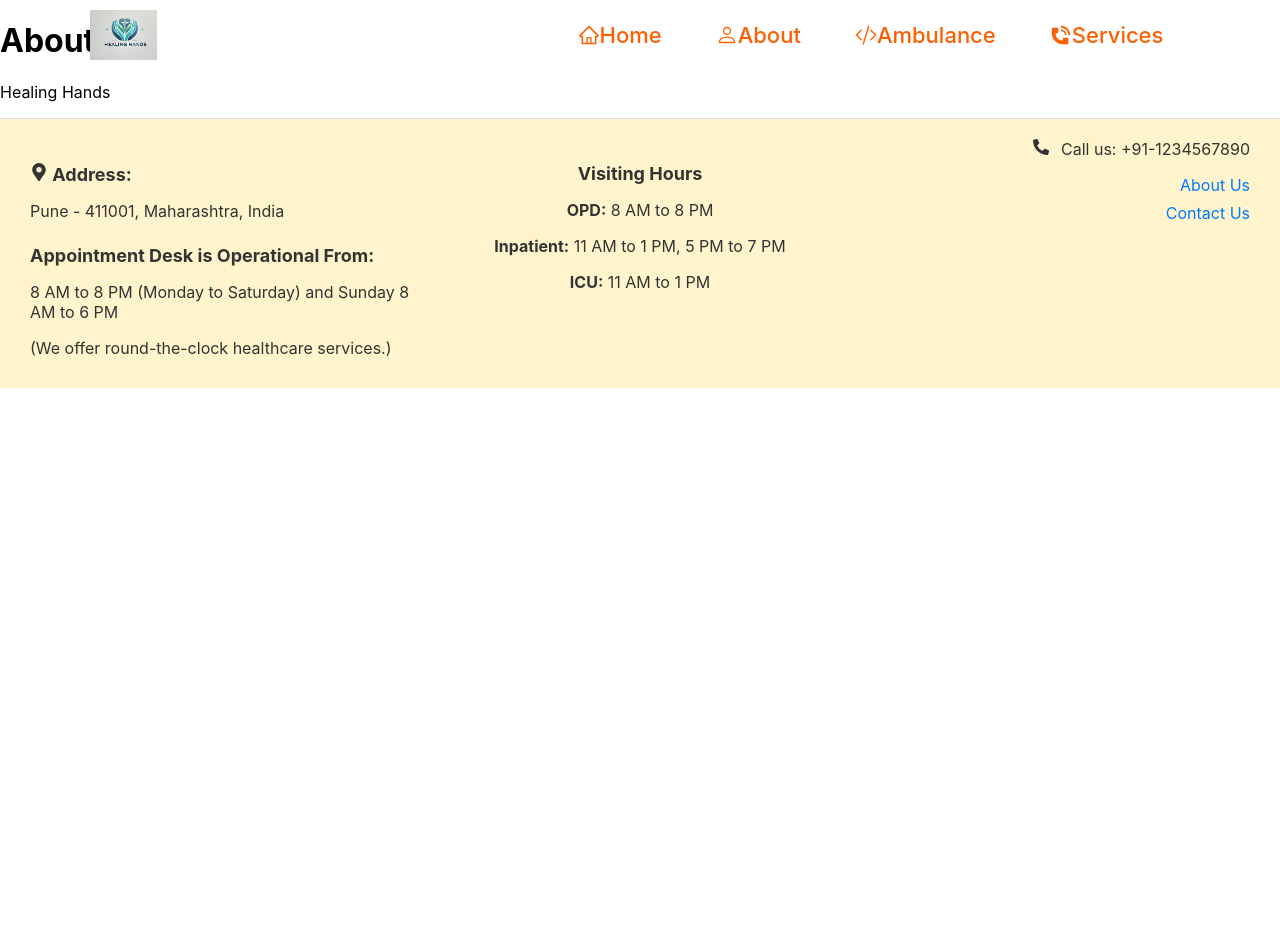
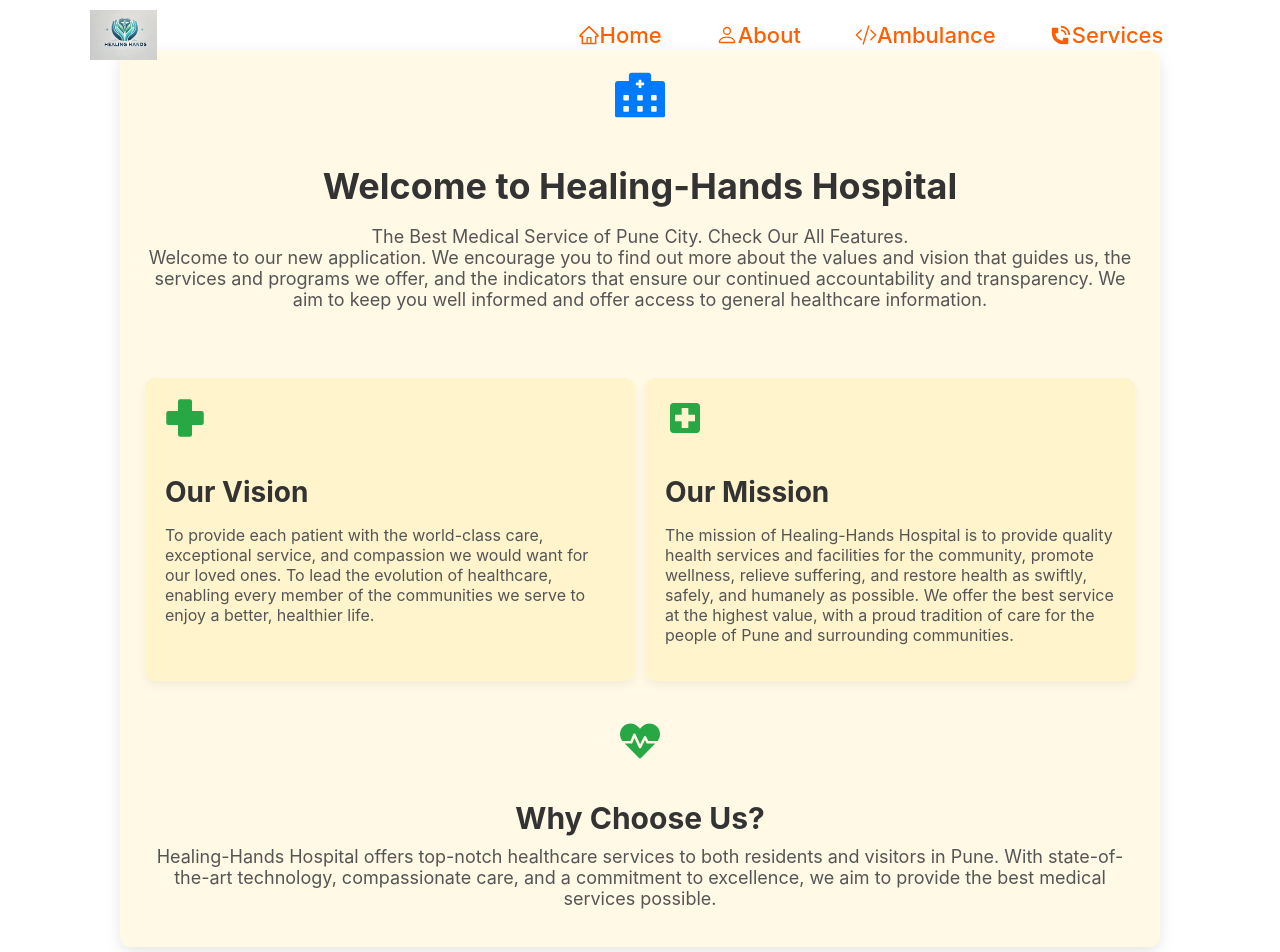
Before and after one commit to Prajp11/Prompt-Aid, a React (Create React App) app: page /about in a window 1280 px wide. Shown: the top 952 px of the page. Before the commit the page ends 800 px from the top, so only its background shows below. Built offline with nearby package versions, Linux system fonts and the light colour scheme.

Commit message:
Added About Us Page

```diff
--- a/src/App.css
+++ b/src/App.css
@@ -435,3 +435,87 @@
   color: #28a745;
   margin-top: 20px;
 }
+
+/* About Page Container */
+.about-container {
+  max-width: 1000px;
+  margin: 50px auto;
+  padding: 20px;
+  background-color: #fff9e6;  /* Light yellow background */
+  border-radius: 10px;
+  box-shadow: 0px 5px 15px rgba(0, 0, 0, 0.1);
+}
+
+/* About Header Section */
+.about-header {
+  text-align: center;
+  padding-bottom: 20px;
+}
+
+.hospital-icon {
+  font-size: 50px;
+  color: #007bff;  /* Primary color */
+  margin-bottom: 10px;
+}
+
+.about-header h1 {
+  font-size: 36px;
+  color: #333;
+  margin-bottom: 10px;
+}
+
+.about-intro {
+  font-size: 18px;
+  color: #555;
+}
+
+/* Vision and Mission Sections */
+.about-section {
+  display: flex;
+  justify-content: space-around;
+  margin-top: 30px;
+}
+
+.about-section div {
+  width: 45%;
+  background-color: #fff4cc;  /* Soft background */
+  padding: 20px;
+  border-radius: 10px;
+  box-shadow: 0px 5px 10px rgba(0, 0, 0, 0.05);
+}
+
+.about-section h2 {
+  font-size: 28px;
+  color: #333;
+  margin-bottom: 15px;
+}
+
+.about-section p {
+  font-size: 16px;
+  color: #555;
+}
+
+/* Icons for Vision and Mission */
+.icon {
+  font-size: 40px;
+  color: #28a745;
+  margin-bottom: 10px;
+}
+
+/* Why Choose Us Section */
+.about-values {
+  text-align: center;
+  margin-top: 40px;
+}
+
+.about-values h2 {
+  font-size: 30px;
+  color: #333;
+  margin-bottom: 10px;
+}
+
+.about-values p {
+  font-size: 18px;
+  color: #555;
+  margin-top: 10px;
+}
--- a/src/components/About.jsx
+++ b/src/components/About.jsx
@@ -1,10 +1,45 @@
 import React from "react";
+import { FaHospitalAlt, FaHeartbeat } from "react-icons/fa"; // Importing icons
+import { GiHealthNormal } from "react-icons/gi";
+import { MdLocalHospital } from "react-icons/md";
 
 const About = () => {
   return (
-    <div className="page">
-      <h1>About Us</h1>
-      <p>Healing Hands</p>
+    <div className="about-container">
+      <section className="about-header">
+        <FaHospitalAlt className="hospital-icon" />
+        <h1>Welcome to Healing-Hands Hospital</h1>
+        <p className="about-intro">
+          The Best Medical Service of Pune City. Check Our All Features.<br />
+          Welcome to our new application. We encourage you to find out more about the values and vision that guides us, the services and programs we offer, and the indicators that ensure our continued accountability and transparency. We aim to keep you well informed and offer access to general healthcare information.
+        </p>
+      </section>
+
+      <section className="about-section">
+        <div className="vision">
+          <GiHealthNormal className="icon" />
+          <h2>Our Vision</h2>
+          <p>
+            To provide each patient with the world-class care, exceptional service, and compassion we would want for our loved ones. To lead the evolution of healthcare, enabling every member of the communities we serve to enjoy a better, healthier life.
+          </p>
+        </div>
+
+        <div className="mission">
+          <MdLocalHospital className="icon" />
+          <h2>Our Mission</h2>
+          <p>
+            The mission of Healing-Hands Hospital is to provide quality health services and facilities for the community, promote wellness, relieve suffering, and restore health as swiftly, safely, and humanely as possible. We offer the best service at the highest value, with a proud tradition of care for the people of Pune and surrounding communities.
+          </p>
+        </div>
+      </section>
+
+      <section className="about-values">
+        <FaHeartbeat className="icon" />
+        <h2>Why Choose Us?</h2>
+        <p>
+          Healing-Hands Hospital offers top-notch healthcare services to both residents and visitors in Pune. With state-of-the-art technology, compassionate care, and a commitment to excellence, we aim to provide the best medical services possible.
+        </p>
+      </section>
     </div>
   );
 };
```
